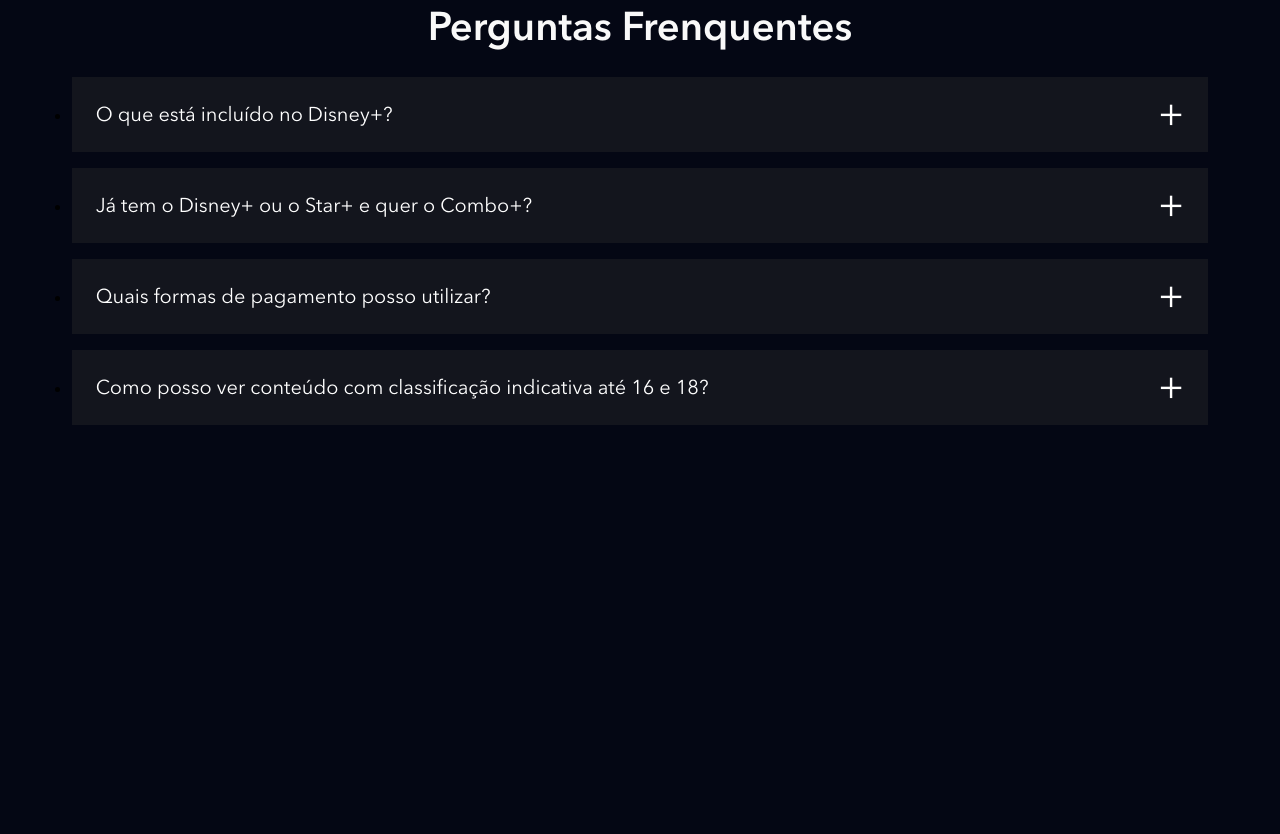
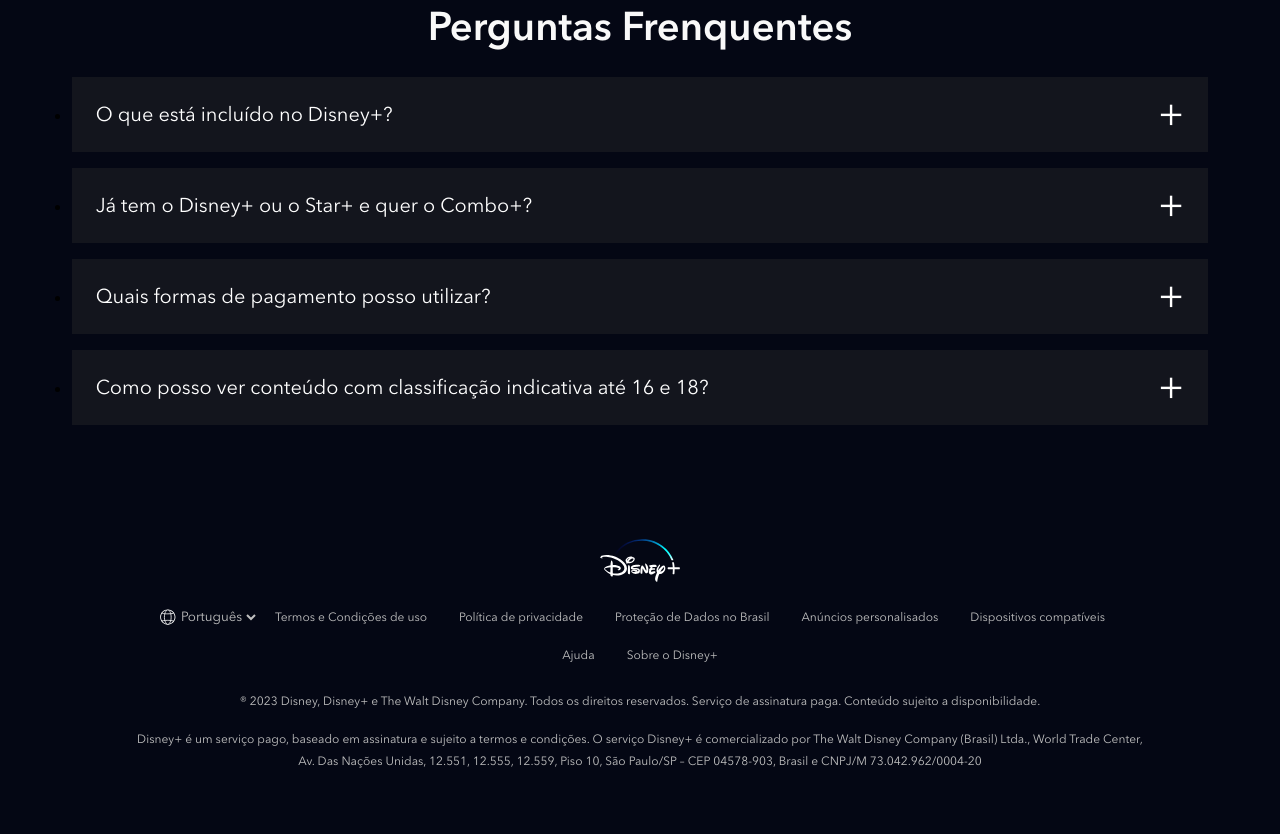
Before and after one commit to LucasClaudiano/clone_disneyplus, a website: page index.html in a window 1280 px wide. Shown: the part 4487-5321 px from the top of the page. Before the commit the page ends 5000 px from the top, so only its background shows below. Drawn offline with nearby package versions, Linux system fonts and the light colour scheme; files that its build step writes are made by us from their sources; files whose address does not match are found by name.

Commit message:
Adicionando o footer

```diff
--- a/index.html
+++ b/index.html
@@ -339,6 +339,51 @@
             </li>
         </ul>
     </section>
+
+    <footer class="footer">
+        <div class="footer__container">
+            <img class="footer__logo" src="./dist/images/disneyplus.svg" alt="Disney+">
+        <ul class="footer__links">
+            <li class="footer__links__item">
+                <div class="language-selector">
+                    <img src="./dist/images/icones/globe.svg" alt="globo">
+                <select>
+                    <option>English</option>
+                    <option selected>Português</option>
+                </select>
+                </div>
+            </li>
+            <li class="footer__links__item">
+                <a class="text--small" href="#">Termos e Condições de uso</a>
+            </li>
+            <li class="footer__links__item">
+                <a class="text--small" href="#">Política de privacidade</a>
+            </li>
+            <li class="footer__links__item">
+                <a class="text--small" href="#">Proteção de Dados no Brasil</a>
+            </li>
+            <li class="footer__links__item">
+                <a class="text--small" href="#">Anúncios personalisados</a>
+            </li>
+            <li class="footer__links__item">
+                <a class="text--small" href="#">Dispositivos compatíveis</a>
+            </li>
+            <li class="footer__links__item">
+                <a class="text--small" href="#">Ajuda</a>
+            </li>
+            <li class="footer__links__item">
+                <a class="text--small" href="#">Sobre o Disney+</a>
+            </li>
+        </ul>
+        <p class="text--small">
+            ® 2023 Disney, Disney+ e The Walt Disney Company. Todos os direitos reservados. Serviço de assinatura paga. Conteúdo sujeito a disponibilidade.
+        </p>
+        <p class="text--small">
+            Disney+ é um serviço pago, baseado em assinatura e sujeito a termos e condições. O serviço Disney+ é comercializado por The Walt Disney Company (Brasil) Ltda., World Trade Center, Av. Das Nações Unidas, 12.551, 12.555, 12.559, Piso 10, São Paulo/SP – CEP 04578-903, Brasil e CNPJ/M 73.042.962/0004-20
+
+        </p>
+        </div>
+    </footer>
     <script src="./src/main.js"></script>
 </body>
 </html>
--- /dev/null
+++ b/src/styles/_footer.scss
@@ -0,0 +1,67 @@
+@use 'variaveis';
+
+.footer{
+
+    padding: 26px 8px;
+
+    &__container{
+        max-width: 1024px;
+        width: 100%;
+        text-align: center;
+        margin: 0 auto;
+        padding-bottom: 20px;
+    }
+    &__logo{
+        width: 80px;
+        margin: 0 auto 10px;
+
+    }
+
+    &__links{
+        margin-bottom: 16px;
+        display: flex;
+        align-items: center;
+        flex-wrap: wrap;
+        justify-content: center;
+
+        &__item{
+            display: inline-block;
+
+            a{
+                text-decoration: none;
+                padding: 8px 16px;
+                display: block;
+                &:hover{
+                    color: variaveis.$corTextoSecundario;
+                }
+            }
+        }
+    }
+    p{
+        margin-bottom: 16px;
+    }
+
+}
+
+.language-selector{
+    display: flex;
+    align-items: center;
+
+    img{
+        height:18px;
+        width: 18px;
+    }
+    select{
+        background-color: transparent;
+        border: none;
+        color: variaveis.$corTextoPrinciapal;
+        height: 38px;
+
+        &:hover{
+            color: variaveis.$corTextoSecundario;
+        }
+        option{
+            color: variaveis.$corDeFundo;
+        }
+    }
+}
--- a/src/styles/main.scss
+++ b/src/styles/main.scss
@@ -4,6 +4,8 @@
 @use 'plans';
 @use 'available-devices';
 @use 'faq';
+@use 'footer';
+
 
 @font-face {
     font-family: Avenir;
```
